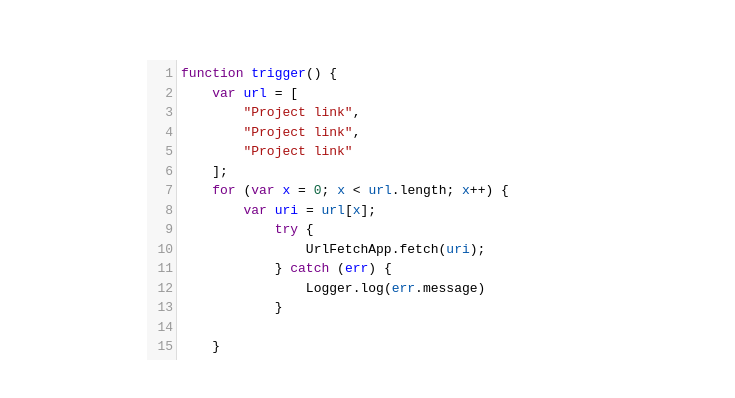
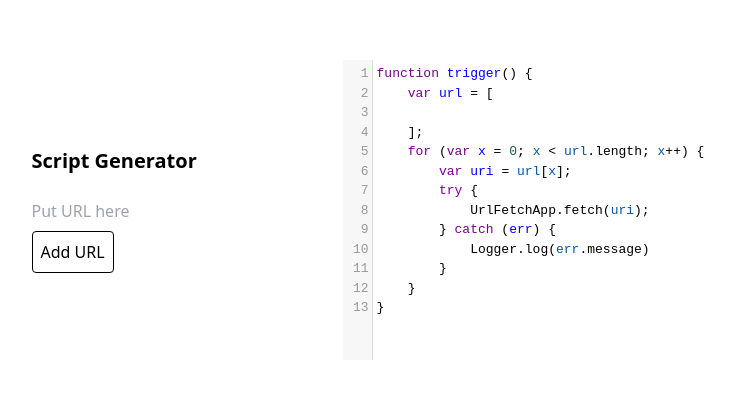
Before and after one commit to stegripe/rawon, a React (Create React App) app: page /#/script in a window 1280 px wide. Shown: the part 190-588 px from the top of the page, without its empty margins (310-1045 px from the left). Built offline with nearby package versions, Linux system fonts and the light colour scheme.

Commit message:
feat(script): add more features

```diff
--- a/src/script.tsx
+++ b/src/script.tsx
@@ -1,16 +1,21 @@
 import './index.css';
 import "codemirror/lib/codemirror.css";
 import CodeMirror from "codemirror";
-import { useEffect } from "react";
+import { ChangeEvent, useEffect, useState } from "react";
 require("codemirror/mode/javascript/javascript");
 
 function Script() {
+    const [state, change] = useState<{ text: string; items: string[] }>({ text: "", items: [] });
+
     useEffect(() => {
-        const value = `function trigger() {
+        document.getElementById("code")!.innerHTML = "";
+        CodeMirror(document.getElementById("code")!, {
+            lineNumbers: true,
+            mode: "javascript",
+            readOnly: true,
+            value: `function trigger() {
     var url = [
-        "Project link",
-        "Project link",
-        "Project link"
+${state.items.map(x => `        "${x}"`).join(",\n")}
     ];
     for (var x = 0; x < url.length; x++) {
         var uri = url[x];
@@ -19,20 +24,31 @@ function Script() {
         } catch (err) {
             Logger.log(err.message)
         }
-
     }
 }`
+        })
+    });
 
-        CodeMirror(document.getElementById("code")!, {
-            lineNumbers: true,
-            mode: "javascript",
-            readOnly: true,
-            value
-        })
-    })
+    function onChange(data: ChangeEvent<HTMLInputElement>) {
+        change({ items: state.items, text: data.target.value });
+    }
+
+    function onSubmit() {
+        change({ items: state.items.concat([state.text]), text: "" });
+    }
 
     return (
         <div className="flex items-center justify-center min-w-full h-screen dark:bg-gray-900">
+            <div className="m-20">
+                <p className="text-xl font-bold dark:text-white">Script Generator</p>
+                <br />
+                <input id="url-textbox" onChange={onChange} value={state.text} placeholder="Put URL here"/>
+                <br />
+                <button className="p-2 mt-2 transition-colors border rounded border-black hover:bg-black hover:text-white dark:text-white dark:border-white dark:hover:bg-white dark:hover:text-black" onClick={onSubmit}>
+                    Add URL
+                </button>
+            </div>
+            <br />
             <div id="code"></div>
         </div>
     )
```
Lines whose indentation alone changed are shown as unchanged.
